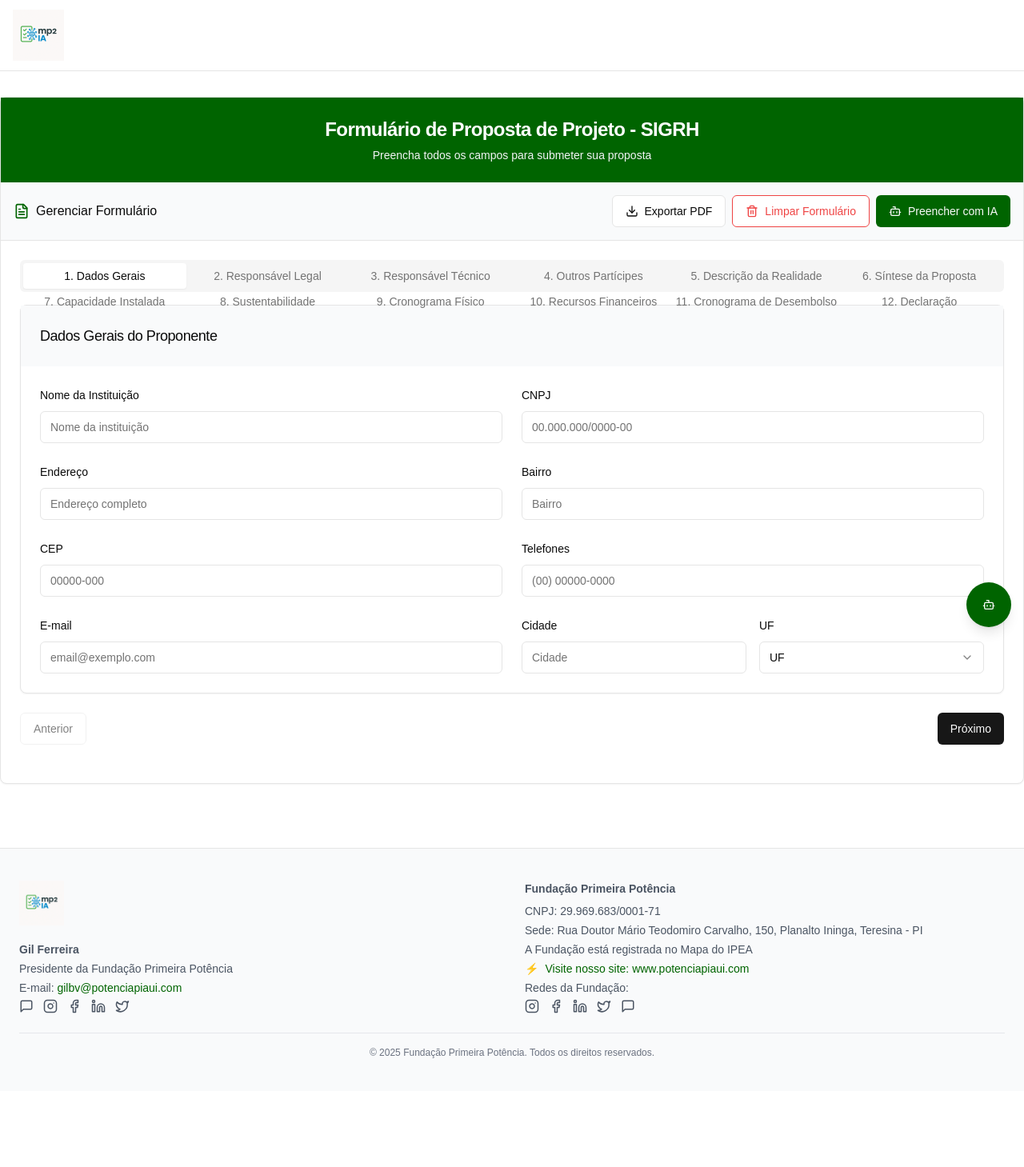
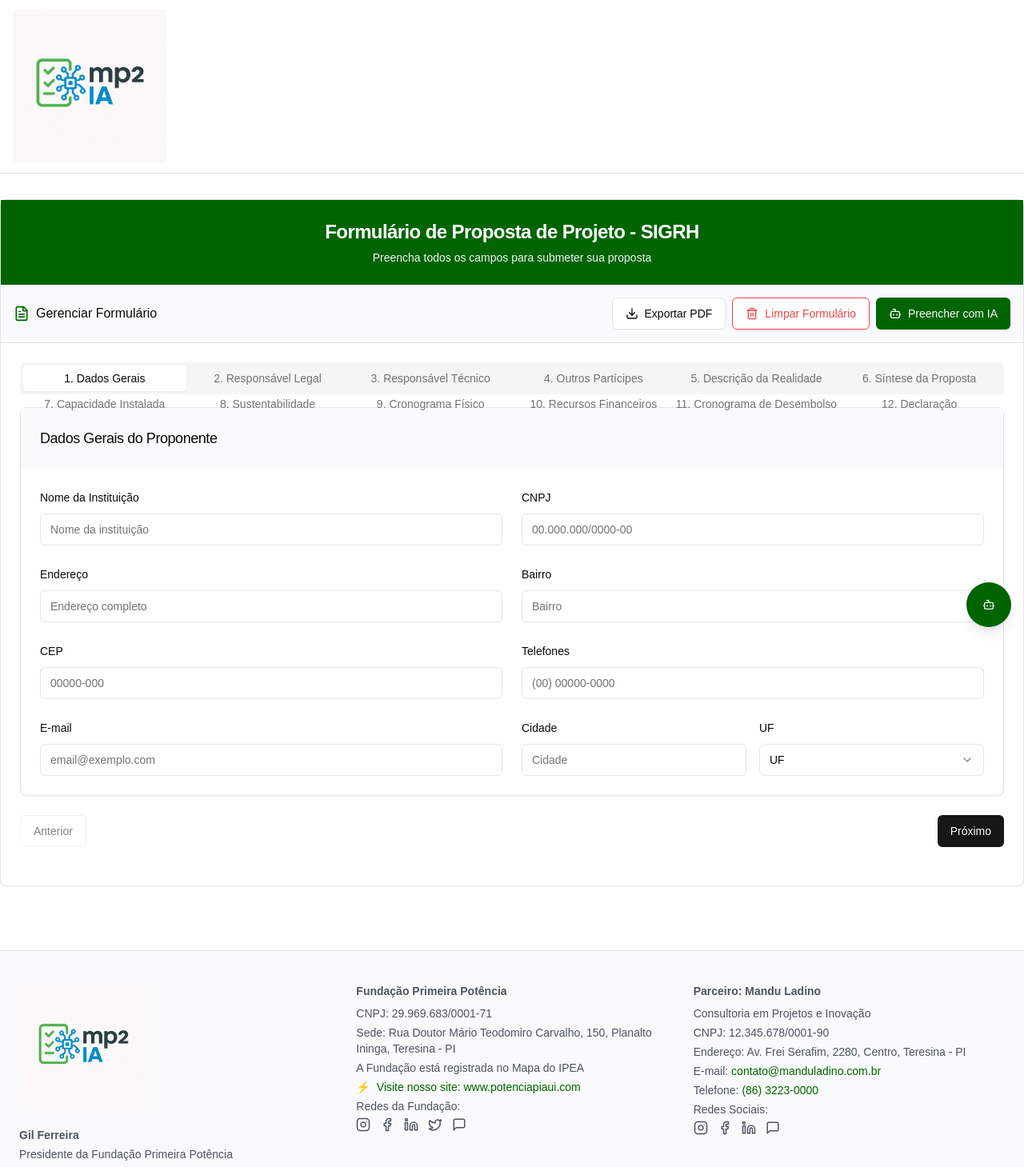
Before and after one commit to ManduLadino/GILBV, a Next.js app: page / in a window 1280 px wide. Shown: the top 1459 px of the page at 80% size. Before the commit the page ends 1364 px from the top, so only its background shows below. Built offline with nearby package versions, Linux system fonts and the light colour scheme; what @react-pdf/renderer would draw is missing.

Commit message:
feat: update logo and add Mandu Ladino as partner
Replace old logo and adjust proportions; add partner info in footer.

Co-authored-by: null <207490715+ManduLadino@users.noreply.github.com>

```diff
--- a/components/header.tsx
+++ b/components/header.tsx
@@ -11,10 +11,11 @@ export function Header() {
           <Image
             src="/images/logo-mp2ia.png"
             alt="MP2 IA Logo"
-            width={180}
-            height={72}
-            className="h-16 w-auto"
+            width={200}
+            height={80}
+            className="h-auto w-48"
             priority
+            style={{ objectFit: "contain" }}
           />
         </Link>
       </div>
--- a/components/site-footer.tsx
+++ b/components/site-footer.tsx
@@ -33,14 +33,16 @@ export function SiteFooter() {
   return (
     <footer className="bg-gray-50 border-t py-10 mt-12">
       <div className="container mx-auto px-4 md:px-6">
-        <div className="grid grid-cols-1 md:grid-cols-2 gap-8">
+        <div className="grid grid-cols-1 md:grid-cols-3 gap-8">
+          {/* Coluna 1: Logo e Gil Ferreira */}
           <div>
             <Image
               src="/images/logo-mp2ia.png"
               alt="MP2 IA Logo"
-              width={160}
-              height={64}
-              className="h-14 w-auto mb-5"
+              width={180}
+              height={72}
+              className="h-auto w-40 mb-5"
+              style={{ objectFit: "contain" }}
             />
             <div className="text-sm text-gray-600 space-y-1">
               <p className="font-semibold">Gil Ferreira</p>
@@ -62,6 +64,7 @@ export function SiteFooter() {
             </div>
           </div>
 
+          {/* Coluna 2: Fundação Primeira Potência */}
           <div className="text-sm text-gray-600">
             <h3 className="font-semibold mb-2">Fundação Primeira Potência</h3>
             <div className="space-y-1">
@@ -93,6 +96,50 @@ export function SiteFooter() {
               </div>
             </div>
           </div>
+
+          {/* Coluna 3: Mandu Ladino (Parceiro) */}
+          <div className="text-sm text-gray-600">
+            <h3 className="font-semibold mb-2">Parceiro: Mandu Ladino</h3>
+            <div className="space-y-1">
+              <p>Consultoria em Projetos e Inovação</p>
+              <p>CNPJ: 12.345.678/0001-90</p>
+              <p>Endereço: Av. Frei Serafim, 2280, Centro, Teresina - PI</p>
+              <p>
+                E-mail:{" "}
+                <a href="mailto:contato@manduladino.com.br" className="text-[#006400] hover:underline">
+                  contato@manduladino.com.br
+                </a>
+              </p>
+              <p>
+                Telefone:{" "}
+                <a href="tel:+558632230000" className="text-[#006400] hover:underline">
+                  (86) 3223-0000
+                </a>
+              </p>
+
+              <div className="mt-2">
+                <p className="mb-1">Redes Sociais:</p>
+                <div className="flex space-x-3">
+                  <SocialIcon
+                    href="https://www.instagram.com/manduladino/"
+                    icon={Instagram}
+                    label="Instagram Mandu Ladino"
+                  />
+                  <SocialIcon
+                    href="https://www.facebook.com/manduladino/"
+                    icon={Facebook}
+                    label="Facebook Mandu Ladino"
+                  />
+                  <SocialIcon
+                    href="https://www.linkedin.com/company/manduladino/"
+                    icon={Linkedin}
+                    label="LinkedIn Mandu Ladino"
+                  />
+                  <SocialIcon href="https://wa.me/5586999999999" icon={MessageSquare} label="WhatsApp Mandu Ladino" />
+                </div>
+              </div>
+            </div>
+          </div>
         </div>
 
         <div className="mt-6 pt-4 border-t border-gray-200 text-center text-xs text-gray-500">
--- a/config/social-links.ts
+++ b/config/social-links.ts
@@ -17,4 +17,11 @@ export const SOCIAL_LINKS = {
     twitter: "https://twitter.com/potenciapiaui", // Substitua pelo perfil real
     site: "https://www.potenciapiaui.com", // Site oficial
   },
+  manduLadino: {
+    whatsapp: "https://wa.me/5586999999999", // Substitua pelo número real
+    instagram: "https://www.instagram.com/manduladino/", // Substitua pelo perfil real
+    facebook: "https://www.facebook.com/manduladino/", // Substitua pelo perfil real
+    linkedin: "https://www.linkedin.com/company/manduladino/", // Substitua pelo perfil real
+    site: "https://www.manduladino.com.br", // Substitua pelo site real
+  },
 }
```
Also changed, not shown: public/images/logo-mp2ia.png.
